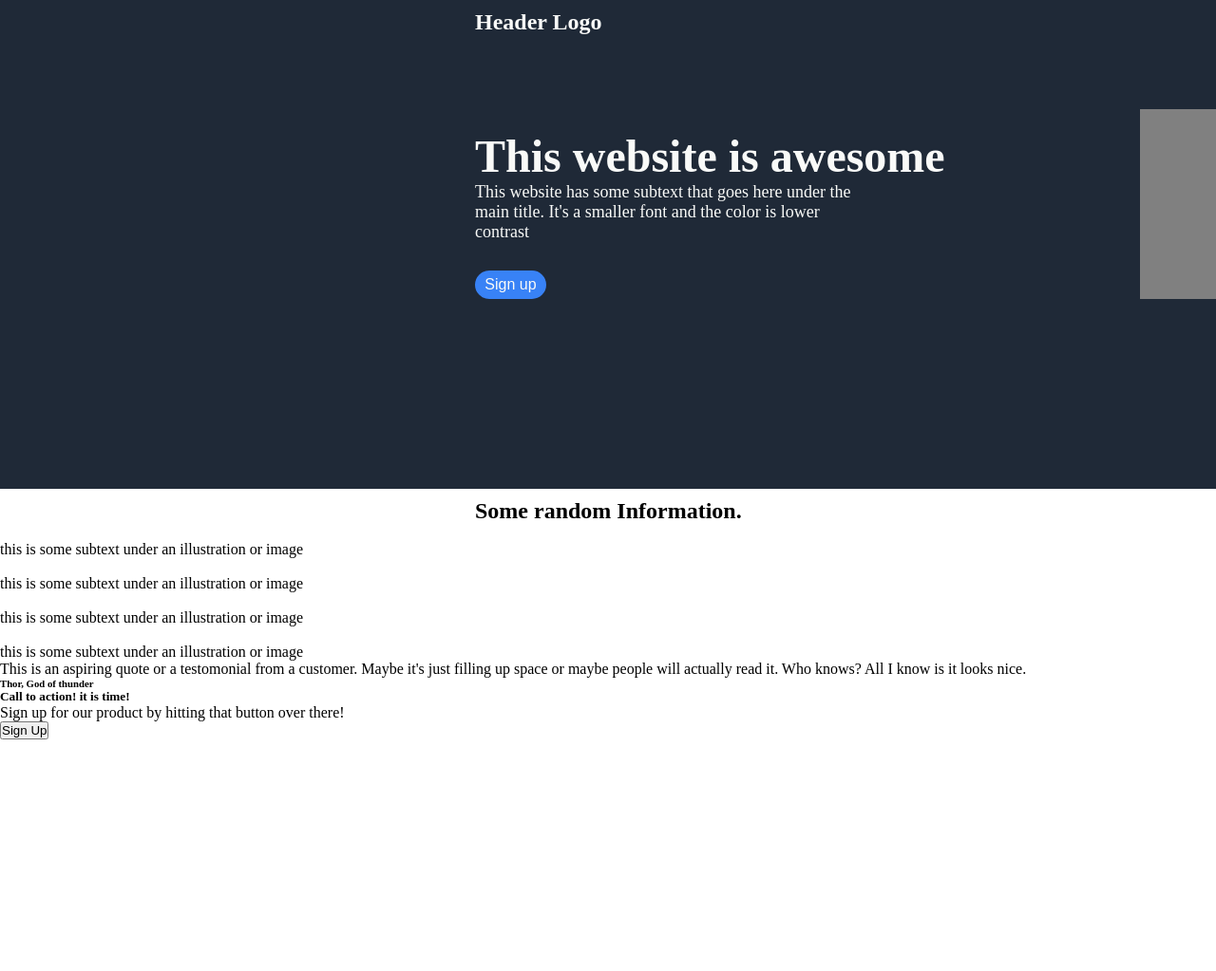
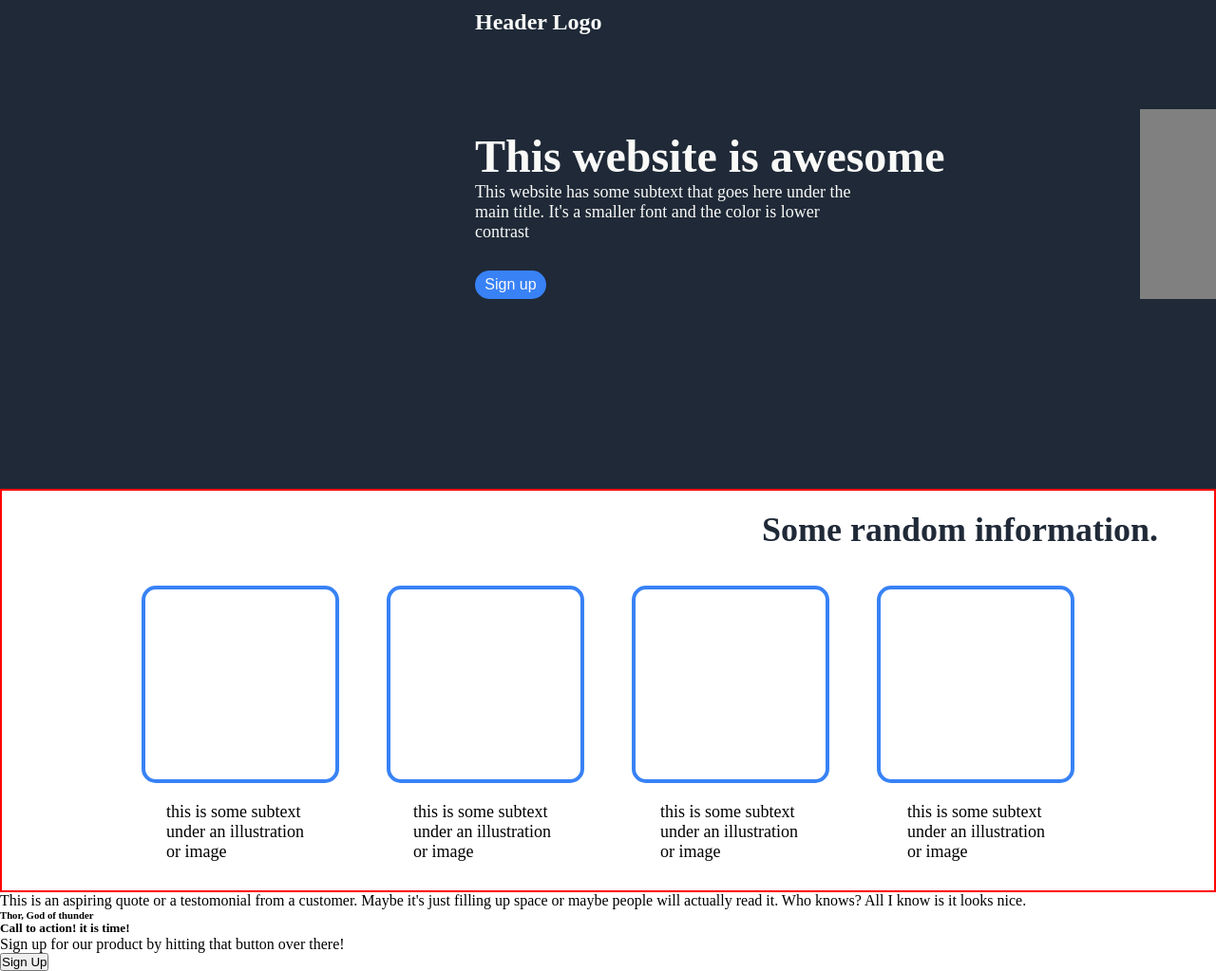
Before and after one commit to RabKarim/Landing-Page, a plain HTML site: page index.html in a window 1280 px wide. Shown: the top 1023 px of the page at 95% size. Before the commit the page ends 800 px from the top, so only its background shows below. Drawn offline with Linux system fonts and the light colour scheme.

Commit message:
added styling to the second div element

```diff
--- a/index.html
+++ b/index.html
@@ -26,17 +26,20 @@
 
         </div>
 
-        <div>
-            <h2>Some random Information.</h2>
-            <figure>
-                <img>
-                <figcaption>this is some subtext under an illustration or image</figcaption>
-                <img>
-                <figcaption>this is some subtext under an illustration or image</figcaption>
-                <img>
-                <figcaption>this is some subtext under an illustration or image</figcaption>
-                <img>
-                <figcaption>this is some subtext under an illustration or image</figcaption>
+        <div id= "second-div">
+            <h2>Some random information.</h2>
+            <figure class = "gallery">
+                <h5 id ="box-one"></h5>
+                <h5 id ="box-two"></h5>
+                <h5 id ="box-three"></h5>
+                <h5 id ="box-four"></h5>
+            </figure>
+
+            <figure class ="subtext">
+                <figcaption id = "fig-one">this is some subtext under an illustration or image</figcaption>
+                <figcaption id = "fig-two">this is some subtext under an illustration or image</figcaption>
+                <figcaption id = "fig-three">this is some subtext under an illustration or image</figcaption>
+                <figcaption id = "fig-four">this is some subtext under an illustration or image</figcaption>
             </figure>
         </div>
 
--- a/style.css
+++ b/style.css
@@ -10,7 +10,7 @@ header {
     color: #f9faf8;
     padding-bottom: 100px;
 }
-h2 {
+header h2 {
     font-size: 24px;
     position: relative;
     left: 500px;
@@ -73,6 +73,70 @@ h4 {
 #container h6 {
     font-size: 18px;
     padding-left: 120px;
+}
 
+#second-div{
+    border: 2px solid red;
+    padding-bottom: 30px;
+    position: relative
+}
+
+#second-div h2 {
+    font-size: 36px;
+    color: #1f2937;
+    position: absolute;
+    width: 600px;
+    left: 800px;
+    padding-top: 20px;
+}
+
+.gallery {
+    display: flex;
+    flex-direction: row;
+    justify-content: center;
+    align-items: center;
+    padding-top: 100px;
+    gap: 50px;
+}
+.gallery h5 {
+    width: 200px;
+    height: 200px;
+    border: 4px solid #3882F6;
+    border-radius: 15px;
 
 }
+
+.subtext {
+    display: flex;
+    flex-direction: row;
+    justify-content: center;
+    align-items: center;
+    gap: 30px;
+
+}
+.subtext figcaption {
+    max-width: 150px;
+    font-size: 18px;
+    padding-top: 20px;
+}
+
+#fig-one {
+    position: relative;
+    right: 120px;
+}
+
+#fig-two {
+    position: relative;
+    right: 40px;
+
+}
+
+#fig-three {
+    position: relative;
+    left: 40px;
+}
+
+#fig-four {
+    position: relative;
+    left: 120px;
+}
```
